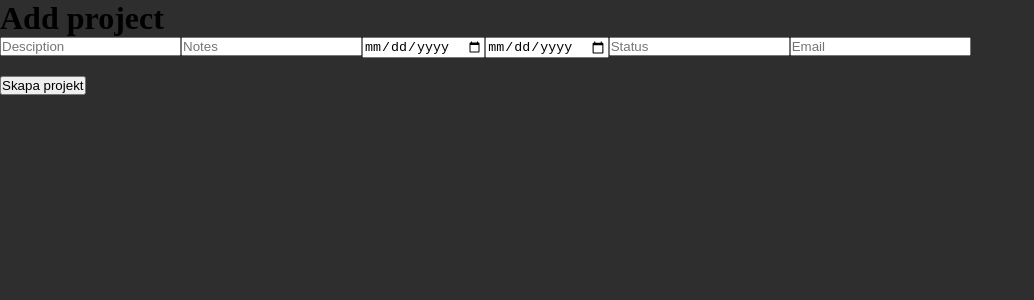
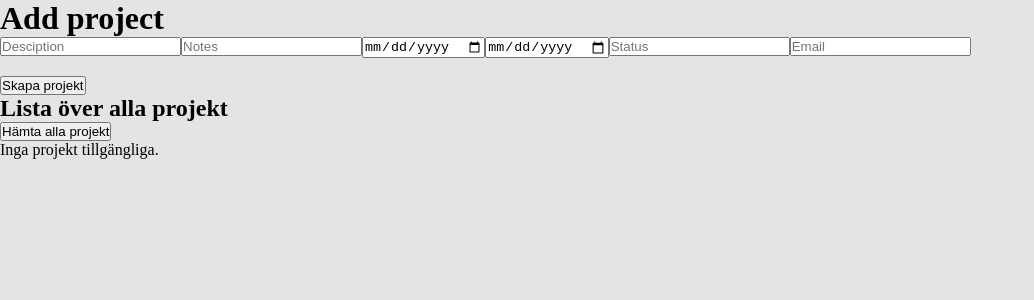
Before and after one commit to johannastjernholm/ProjectManagementSubmission, a React app in the folder frontend/: page / in a window 1280 px wide. Shown: the top 300 px of the page, without its empty margins (0-1034 px from the left). Built offline with nearby package versions, Linux system fonts and the light colour scheme; the HTML template or start-up script is replaced by a standard one.

Commit message:
Add component ProjectsList to get a list of all projects

```diff
--- /dev/null
+++ b/frontend/src/components/ProjectsList.jsx
@@ -0,0 +1,43 @@
+import { useState } from "react";
+
+const ProjectsList = () => {
+  const [projects, setProjects] = useState([]);
+
+  const fetchProjects = async () => {
+    try {
+      const response = await fetch("https://localhost:7118/api/project");
+
+      if (!response.ok) {
+        throw new Error("Fel vid hämtning");
+      }
+
+      const data = await response.json();
+      console.log(data);
+      setProjects(data);
+    } catch (error) {
+      console.error("Fel vid hämtning av projekt: ", error);
+    }
+  };
+
+  return (
+    <div>
+      <h2>Lista över alla projekt</h2>
+
+      <button onClick={fetchProjects}>Hämta alla projekt</button>
+      {projects.length === 0 ? (
+        <p>Inga projekt tillgängliga.</p>
+      ) : (
+        <ul>
+          {projects.map((project) => (
+            <li key={project.id}>
+              <strong>{project.description}</strong> - {project.status} <br />
+              Start: {project.startDate} | Slut: {project.endDate || "Ej angivet"}
+            </li>
+          ))}
+        </ul>
+      )}
+    </div>
+  );
+};
+
+export default ProjectsList;
--- a/frontend/src/pages/Home.jsx
+++ b/frontend/src/pages/Home.jsx
@@ -1,9 +1,11 @@
 import ProjectForm from "../components/ProjectForm";
+import ProjectsList from "../components/ProjectsList";
 
 const Home = () => {
   return (
     <div>
       <ProjectForm />
+      <ProjectsList />
     </div>
   );
 };
--- a/frontend/src/styles.css
+++ b/frontend/src/styles.css
@@ -4,5 +4,5 @@
   box-sizing: border-box;
 }
 body {
-  background-color: rgb(46, 46, 46);
+  background-color: rgb(228, 228, 228);
 }
```
